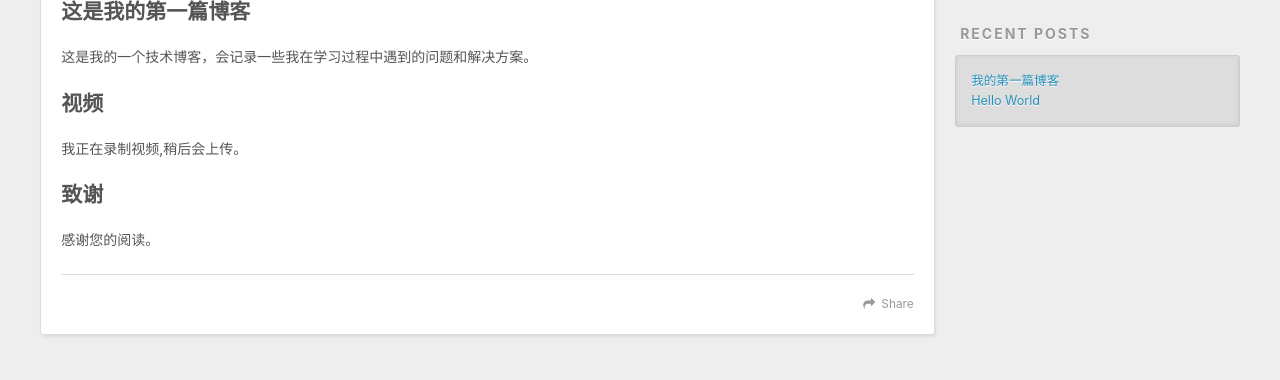
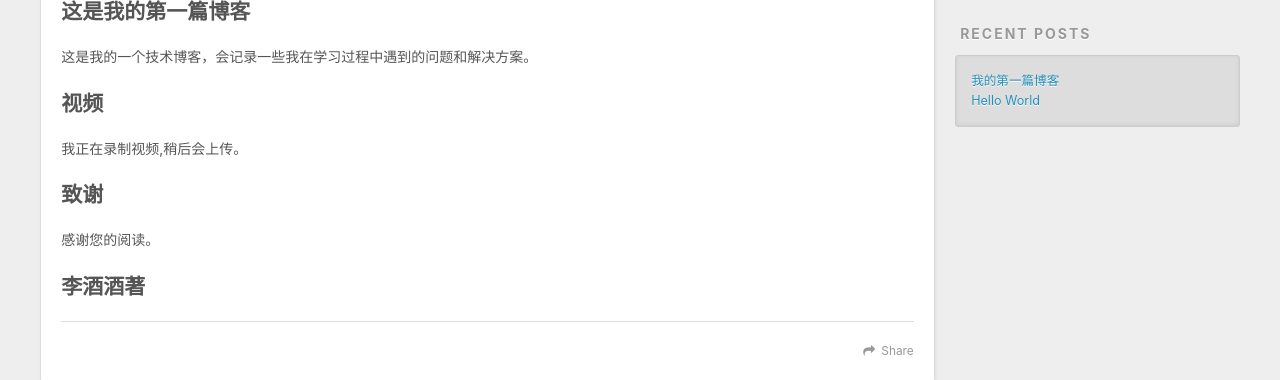
Before and after one commit to Jhno22/Jhno22.github.io, a plain HTML site: page index.html in a window 1280 px wide. Shown: the part 454-834 px from the top of the page. Drawn offline with nearby package versions, Linux system fonts and the light colour scheme.

Commit message:
Site updated: 2020-03-09 21:23:18

```diff
--- a/index.html
+++ b/index.html
@@ -95,7 +95,7 @@
         <h2 id="这是我的第一篇博客"><a href="#这是我的第一篇博客" class="headerlink" title="这是我的第一篇博客"></a>这是我的第一篇博客</h2><p>这是我的一个技术博客，会记录一些我在学习过程中遇到的问题和解决方案。</p>
 <h2 id="视频"><a href="#视频" class="headerlink" title="视频"></a>视频</h2><p>我正在录制视频,稍后会上传。</p>
 <h2 id="致谢"><a href="#致谢" class="headerlink" title="致谢"></a>致谢</h2><p>感谢您的阅读。</p>
-
+<h2 id="李酒酒著"><a href="#李酒酒著" class="headerlink" title="李酒酒著"></a>李酒酒著</h2>
 
     </div>
     <footer class="article-footer">
```
Also changed, not shown: 2020/03/08/我的第一篇博客/index.html (+4 -4 lines).
